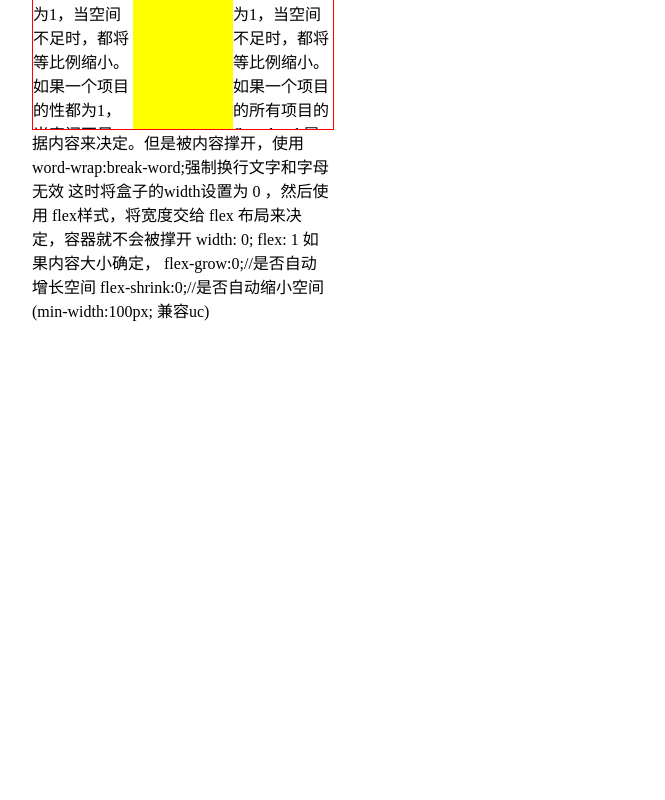
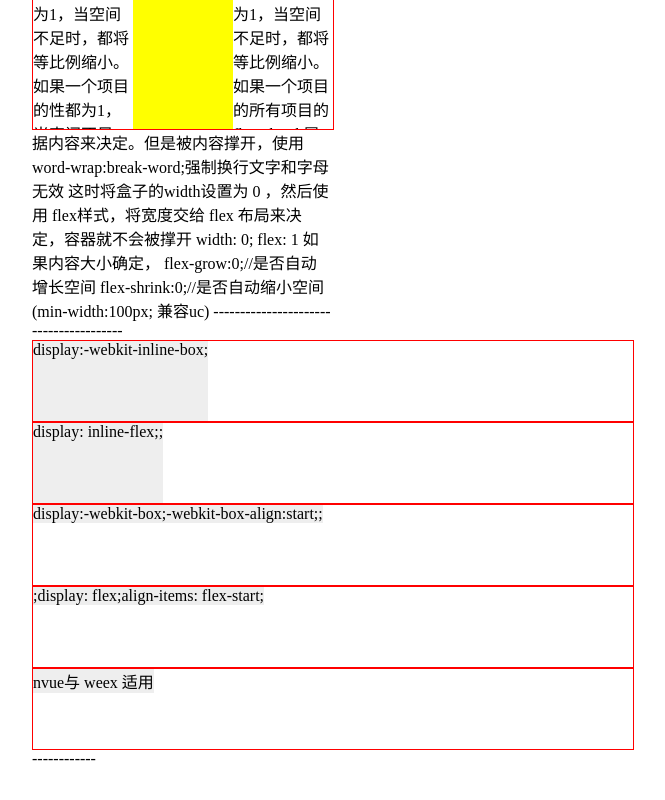
Before and after one commit to taylor-swift-1989/taylor-swift-1989.github.io, a plain HTML site: page boxORflex.html in a window 1280 px wide. Shown: the part 340-1140 px from the top of the page, without its empty margins (458-1123 px from the left). Before the commit the page ends 800 px from the top, so only its background shows below. Drawn offline with Linux system fonts and the light colour scheme.

Commit message:
Update boxORflex.html

```diff
--- a/boxORflex.html
+++ b/boxORflex.html
@@ -14,7 +14,7 @@
 		*{ margin:0; padding:0;}
 		ul,li{ list-style: none;}
 		.wh200{ width: 300px; border:1px solid red;}
-
+		.wh600{ width: 600px; border:1px solid red;}
 		.webkitbox{  display:-webkit-box;display:box;}
 		.webkitbox .flex1{   -webkit-box-flex:1;  box-flex:1;}
 
@@ -65,6 +65,12 @@
 		    <li class="flex1" style=" width: 0; ">分类3如果所有项目的flex-shrink属性都为1，当空间不足时，都将等比例缩小。如果一个项目的所有项目的flex-shrink属性都为1，end</li>
 		  </ul>
 
+
+
+
+
+
+
 	据内容来决定。但是被内容撑开，使用word-wrap:break-word;强制换行文字和字母无效
 	这时将盒子的width设置为 0 ，然后使用 flex样式，将宽度交给 flex 布局来决定，容器就不会被撑开
 	 width: 0;
@@ -75,7 +81,60 @@
 	flex-grow:0;//是否自动增长空间
 	flex-shrink:0;//是否自动缩小空间 (min-width:100px; 兼容uc)
 
+	---------------------------------------
+<style>
+.subclassWidthAuto
+	{
+	 display:-webkit-box;
+	 -webkit-box-align:start;
 
+	  display: flex;
+	  align-items: flex-start;
+
+	  display:-webkit-inline-box;
+	   display: inline-flex;
+	/* align-self: flex-start; */
+ }
+	</style>
+	<div class="wh600 " style="height: 80px;display:-webkit-inline-box;;">
+		<div style="  background-color: #eee;">display:-webkit-inline-box; </div>
+	   <!-- <div style="  background-color: red;">子元素宽度自动1 </div> -->
+	  </div>
+
+	<div class="wh600 " style="height: 80px;display: inline-flex;;">
+		<div style="  background-color:#eee;">display: inline-flex;; </div>
+	  <!--  <div style="  background-color: red;">子元素宽度自动2</div> -->
+	  </div>
+
+	<div class="wh600 " style="height: 80px;display:-webkit-box;-webkit-box-align:start;;">
+		<div style="  background-color:#eee;">display:-webkit-box;-webkit-box-align:start;; </div>
+	  <!--  <div style="  background-color: red;">子元素宽度自动1</div> -->
+	  </div>
+
+	<div class="wh600 " style="height: 80px;display: flex;align-items: flex-start">
+		<div style="  background-color:#eee;">;display: flex;align-items: flex-start; </div>
+	   <!-- <div style="  background-color: red;">子元素宽度自动3</div> -->
+	  </div>
+
+		<style>
+		.widthAuto{
+			 display:-webkit-inline-box;display: flex;align-items: flex-start; display: inline-flex;
+
+		/* display: flex;
+		align-items: flex-start;
+
+		 display:-webkit-inline-box;
+		 display: inline-flex; */
+
+		}
+		</style>
+
+
+		<div class="wh600 widthAuto" style="height: 80px; " >
+		  <div style="  background-color:#eee;">nvue与  weex 适用 </div>
+		</div>
+
+	<div style="height:1000px;">------------</div>
 
 </div>
 </body>
```
